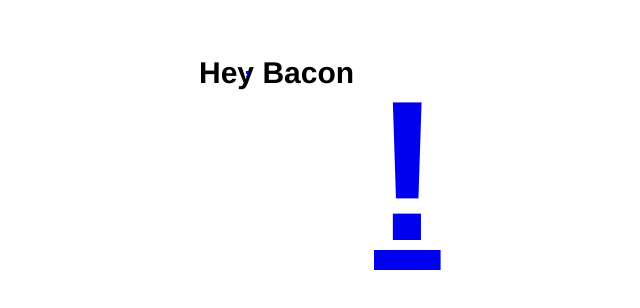
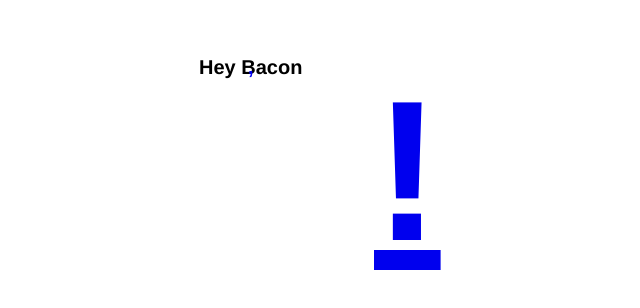
Before and after one commit to yhang001/Week-1--Hypertext-Concrete-Poem, a plain HTML site: page index.html in a window 1280 px wide. Shown: the part 102-410 px from the top of the page, without its empty margins (266-906 px from the left). Drawn offline with Linux system fonts and the light colour scheme.

Commit message:
changes in the sizes

```diff
--- a/css/style.css
+++ b/css/style.css
@@ -7,7 +7,7 @@ body{
 }
 
 h1{
-    font-size: 30px;
+    font-size: 20px;
 }
 
 p{
@@ -34,9 +34,8 @@ p{
     position: absolute;
 }
 .title a.forking{
-    left: 13%;
-    font-size: 20px;
-    top: 30;
+    left: 14%;
+    top: 50;
 }
 .title a.paths{
     left: 50%;
```
Also changed, not shown: 1 other file.
